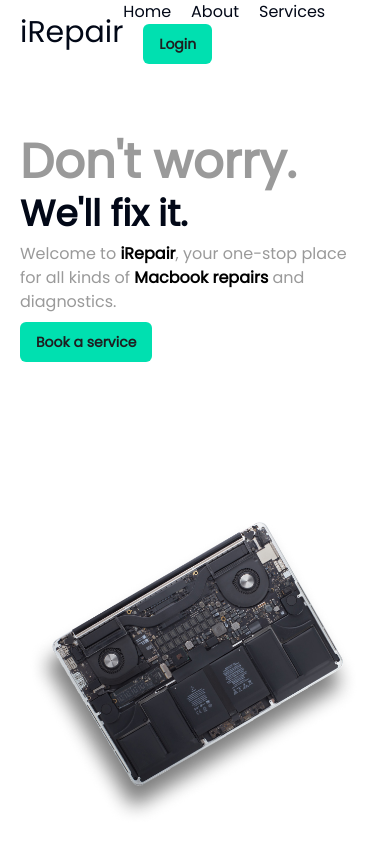
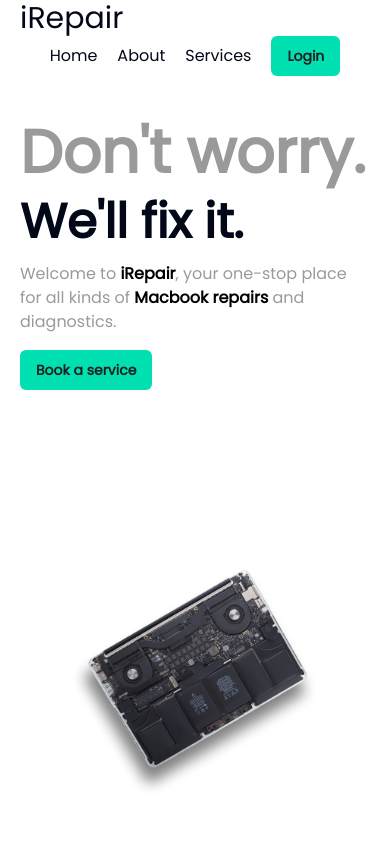
Before and after one commit to apucsd/iRepair-Landing-Page---Framer-Motion-, a React (Vite) app: page / in a window 390 px wide. Shown: the top 852 px of the page. Built offline with nearby package versions, Linux system fonts and the light colour scheme.

Commit message:
added framer motion in the hero section laptop image

```diff
--- a/src/components/layouts/Navbar.tsx
+++ b/src/components/layouts/Navbar.tsx
@@ -3,10 +3,10 @@ import { Button } from "../ui/button";
 
 const Navbar = () => {
   return (
-    <header className="h-16 ">
-      <nav className="flex h-full  justify-between items-center w-full max-w-[1220px] mx-auto px-[20px]">
+    <header className="h-16 fixed w-full z-[999] bg-white ">
+      <nav className="lg:flex h-full  justify-between items-center w-full max-w-[1220px] mx-auto px-[20px]">
         <span className="text-3xl">iRepair</span>
-        <ul className="space-x-5">
+        <ul className="space-x-5 text-center">
           <NavLink to="/">Home</NavLink>
           <NavLink to="/about">About</NavLink>
           <NavLink to="/services">Services</NavLink>
--- a/src/pages/home/HeroSection.tsx
+++ b/src/pages/home/HeroSection.tsx
@@ -1,6 +1,7 @@
 import { Button } from "@/components/ui/button";
 import macbook from "../../assets/macbook-exposed 1.png";
 import { motion } from "framer-motion";
+import Container from "@/components/ui/Container";
 const HeroSection = () => {
   const intro = {
     hidden: {
@@ -30,40 +31,72 @@ const HeroSection = () => {
       },
     },
   };
+  const laptop = {
+    initial: {
+      y: 0,
+      scale: 1.4,
+      rotate: 31,
+    },
+    animate: {
+      y: 20,
+      rotate: 0,
+      scale: 1,
+
+      transition: {
+        duration: 1,
+        y: {
+          duration: 2,
+          repeat: Infinity,
+          repeatType: "reverse",
+          ease: "easeInOut",
+        },
+      },
+    },
+  };
   return (
-    <div className="grid lg:grid-cols-2 place-items-center h-screen">
+    <Container>
+      <div className="flex pt-16  flex-col lg:flex-row justify-around items-center h-screen">
         <motion.div
-        className="space-y-2 "
+          className="space-y-4 "
           variants={intro}
           initial="hidden"
           animate="visible"
         >
           <motion.h1
             variants={introChild}
-          className="text-5xl lg:text-7xl text-nowrap  text-[#9A9A9A] font-bold"
+            className="text-6xl lg:text-8xl text-nowrap  text-[#9A9A9A] font-bold"
           >
             Don't worry.
           </motion.h1>
           <motion.h1
             variants={introChild}
-          className="text-4xl md:text-6xl font-bold text-nowrap "
+            className="text-5xl md:text-7xl font-bold text-nowrap "
           >
             We'll fix it.
           </motion.h1>
-        <motion.p variants={introChild} className="text-[#9A9A9A] max-w-[50ch]">
-          Welcome to <span className="text-black font-semibold">iRepair</span>,
-          your one-stop place for all kinds of{" "}
-          <span className="text-black font-semibold">Macbook repairs</span> and
-          diagnostics.
+          <motion.p
+            variants={introChild}
+            className="text-[#9A9A9A] max-w-[50ch]"
+          >
+            Welcome to <span className="text-black font-semibold">iRepair</span>
+            , your one-stop place for all kinds of{" "}
+            <span className="text-black font-semibold">Macbook repairs</span>{" "}
+            and diagnostics.
           </motion.p>
           <motion.div variants={introChild}>
             <Button>Book a service</Button>
           </motion.div>
         </motion.div>
-      <div className="">
-        <img className="w-full h-full object-contain" src={macbook} alt="" />
+        <motion.div
+          className="lg:w-full w-3/4 mx-auto mt-10"
+          variants={laptop}
+          initial="initial"
+          animate="animate"
+        >
+          <img className=" object-contain" src={macbook} alt="" />
+        </motion.div>
       </div>
-    </div>
+    </Container>
   );
 };
 
--- a/src/pages/home/Home.tsx
+++ b/src/pages/home/Home.tsx
@@ -1,11 +1,10 @@
-import Container from "@/components/ui/Container";
 import HeroSection from "./HeroSection";
 
 const Home = () => {
   return (
-    <Container>
+    <div className="overflow-hidden">
       <HeroSection></HeroSection>
-    </Container>
+    </div>
   );
 };
 
```
Lines whose indentation alone changed are shown as unchanged.
